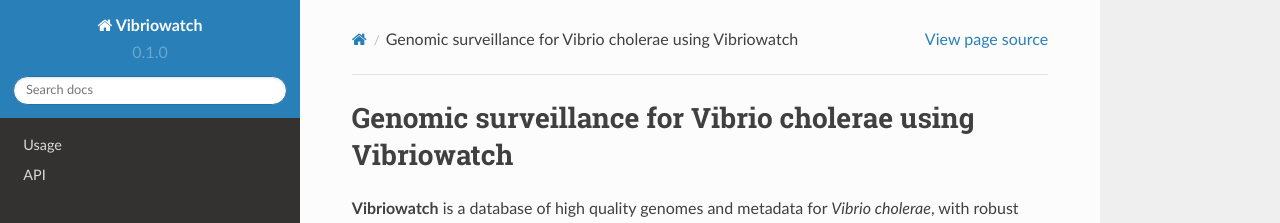
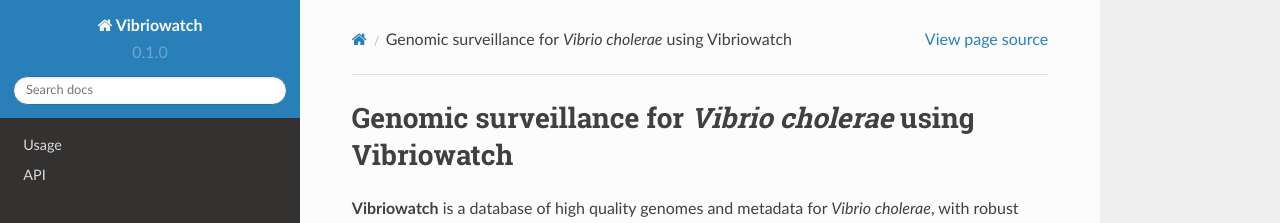
Before and after one commit to avrilcoghlan/cholerabook, a Sphinx documentation site: the page built from docs/source/index.rst, in a window 1280 px wide and 1335 px high. Shown: the top 223 px of the window. Built offline with Sphinx 7.4.7 and the Read the Docs theme 2.0.0, drawn with Linux system fonts in a browser that asks for light colours.

```diff
--- a/docs/source/index.rst
+++ b/docs/source/index.rst
@@ -1,5 +1,5 @@
-Genomic surveillance for Vibrio cholerae using Vibriowatch
-==========================================================
+Genomic surveillance for *Vibrio cholerae* using Vibriowatch
+============================================================
 
 **Vibriowatch** is a database of high quality genomes and metadata for *Vibrio cholerae*, with robust bioinformatics capability for virulence, antimicrobial resistance, and finding related isolates.
 
```
